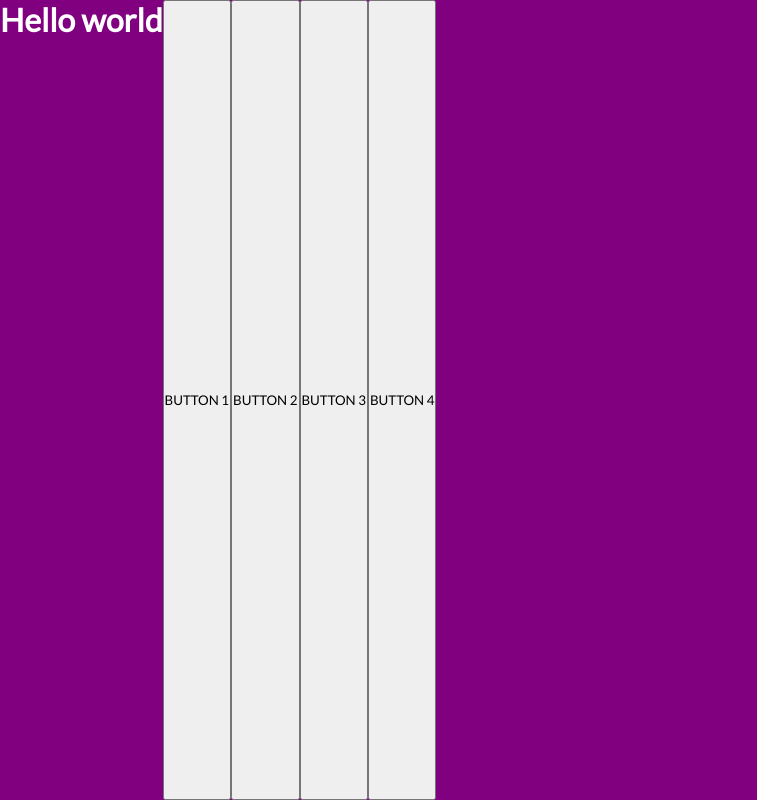
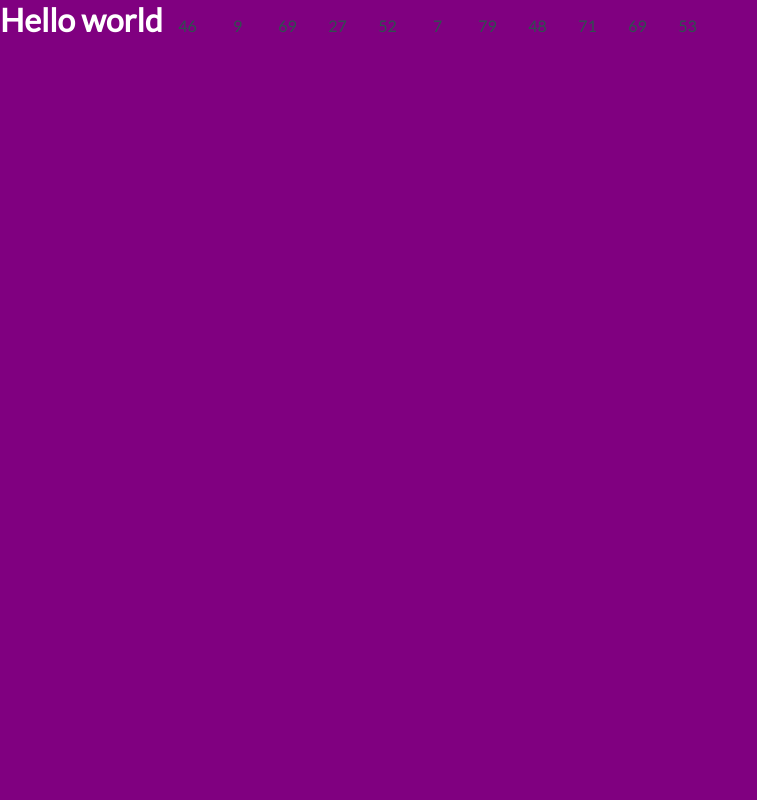
Before and after one commit to Bbxblack00/esercizio13-js, a plain HTML site: page index.html in a window 1280 px wide. Shown: the whole page, without its empty margins (0-757 px from the left). Drawn offline with nearby package versions, Linux system fonts and the light colour scheme.

Commit message:
esercizio live

```diff
--- a/css/style.css
+++ b/css/style.css
@@ -15,3 +15,13 @@
 .bg-red {
   color: red;
 }
+.box {
+  display: flex;
+  width: 50px;
+  height: 50px;
+  color: darkslategray;
+}
+
+.box span {
+  margin: auto;
+}
--- a/index.html
+++ b/index.html
@@ -14,10 +14,124 @@
         <div class="container">
             <h1>Hello world</h1>
 
+          <!-- <div>
             <button class="btn">BUTTON 1</button>
             <button class="btn">BUTTON 2</button>
             <button class="btn">BUTTON 3</button>
             <button class="btn">BUTTON 4</button>
+          </div> -->
+
+          <div class="box">
+
+            <span class="text">
+
+            </span>
+
+          </div>
+
+
+
+          <br>
+
+
+
+          <div class="box">
+
+            <span class="text">
+
+            </span>
+
+          </div>
+
+
+          <br>
+
+
+
+          <div class="box">
+
+            <span class="text">
+
+            </span>
+
+          </div>
+
+
+
+          <br>
+
+
+
+
+
+          <div class="box">
+
+            <span class="text">
+
+            </span>
+
+          </div>
+
+
+          <br>
+
+
+          <div class="box">
+
+            <span class="text">
+
+            </span>
+
+          </div>
+
+          <div class="box">
+
+            <span class="text">
+
+            </span>
+
+          </div>
+
+          <div class="box">
+
+            <span class="text">
+
+            </span>
+
+          </div>
+
+          <div class="box">
+
+            <span class="text">
+
+            </span>
+
+          </div>
+
+          <div class="box">
+
+            <span class="text">
+
+            </span>
+
+          </div>
+
+          <div class="box">
+
+            <span class="text">
+
+            </span>
+
+          </div>
+
+          <div class="box">
+
+            <span class="text">
+
+            </span>
+
+          </div>
+
         </div>
     </body>
 </html>
--- a/js/script.js
+++ b/js/script.js
@@ -1,7 +1,7 @@
 
-function test() {
-
-  var btns = $('.btn');
+// function test() {
+//
+//   var btns = $('.btn');
 
   // btns.each(function() {
   //   console.log($(this));
@@ -26,23 +26,55 @@ function test() {
   // });
 
 
-  $('.btn').each(function() {
-
-    var myBtn = $(this)
-
-    // myBtn.pretend('prova');
-    myBtn.html(myBtn.html() = 'prova');
-
-  });
+//   $('.btn').each(function() {
+//
+//     var myBtn = $(this)
+//
+//     // myBtn.pretend('prova');
+//     // myBtn.append('prova');
+//     myBtn.html(myBtn.html() = 'prova');
+//
+//   });
+//
+//
+//
+// }
 
 
 
-}
+
+  function getRandomValue(min, max) {
+
+    var localMin = min;
+    var localMax = max - min + 1;
+
+    return Math.floor(Math.random() * localMax) + localMin;
+
+  }
+
+
+
+
+  function addRandomValue() {
+
+    $('.box').each(function() {
+
+      var rnd = getRandomValue(1, 100);
+      $(this).find('span').text(rnd);
+
+
+    });
+
+  }
+
+
+
 
 function init() {
 
-  test();
+  addRandomValue();
 
 }
 
+// JQUERY
 $(document).ready(init);
```
